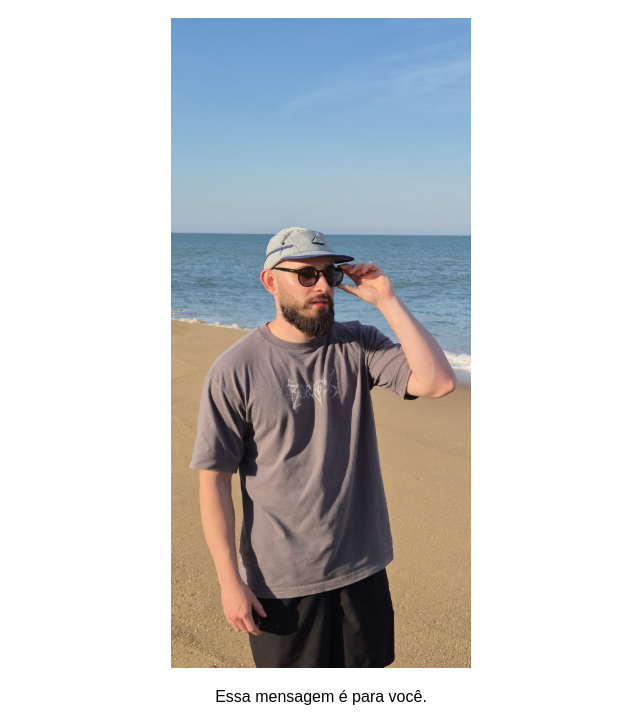
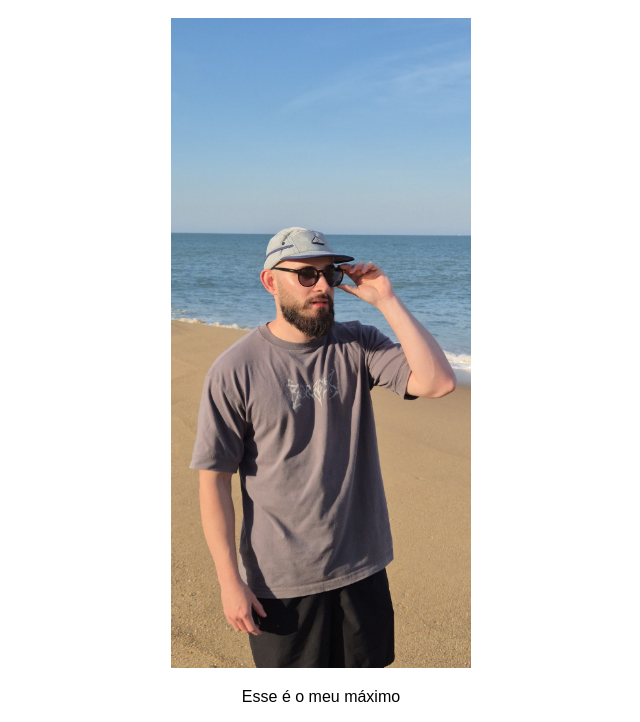
Before and after one commit to gabbecorrea/site-qr-code, a plain HTML site: page index.html in a window 1280 px wide. Shown: the part 91-813 px from the top of the page, without its empty margins (319-959 px from the left). Drawn offline with Linux system fonts and the light colour scheme.

Commit message:
primeira versão

```diff
--- a/index.html
+++ b/index.html
@@ -9,6 +9,6 @@
 
     <img src="foto.jpg" width="300">
 
-    <p>Essa mensagem é para você.</p>
+    <p>Esse é o meu máximo</p>
 </body>
 </html>
```
